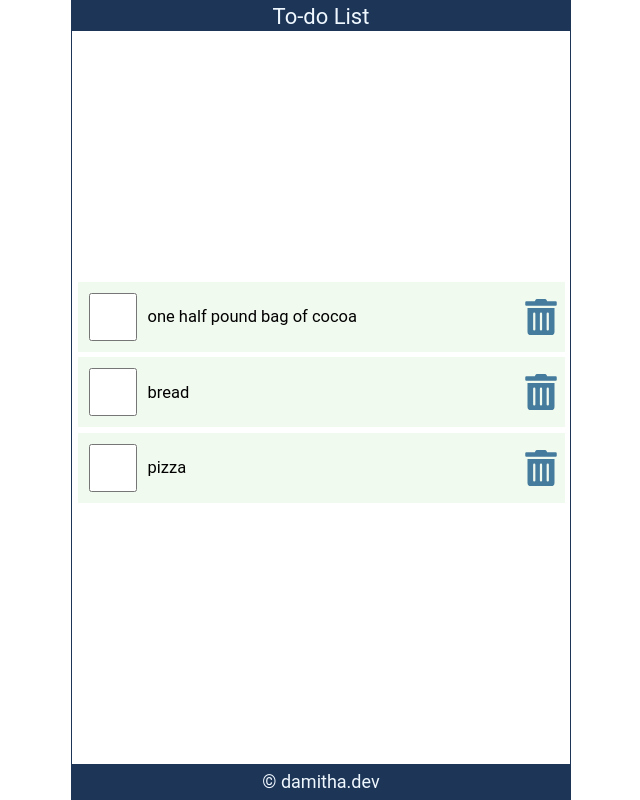
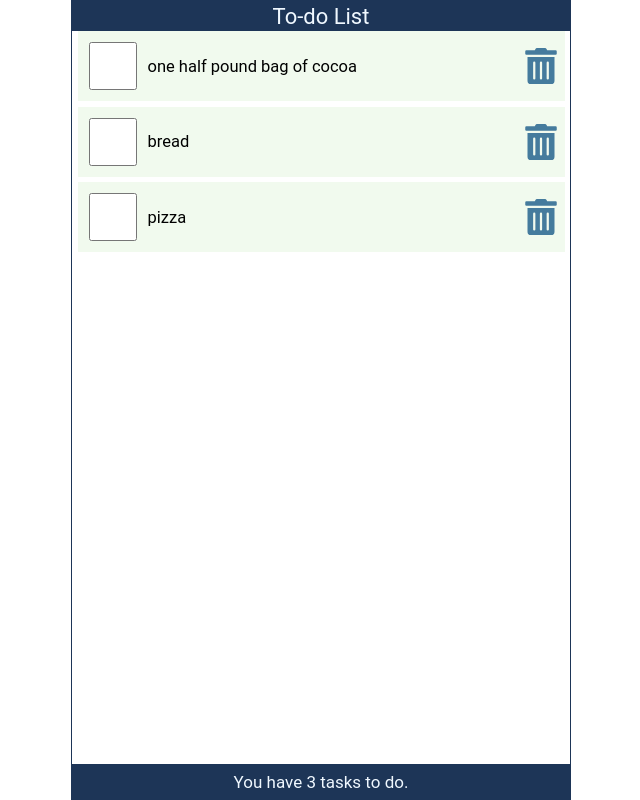
Before and after one commit to damithadev/React-Todo-App, a React (Vite) app: page / in a window 1280 px wide. Shown: the whole page, without its empty margins (319-959 px from the left). Built offline with nearby package versions, Linux system fonts and the light colour scheme.

Commit message:
task count and props updated

```diff
--- a/src/App.jsx
+++ b/src/App.jsx
@@ -5,12 +5,47 @@ import Footer from "./footer";
 import Body from "./body";
 
 function App() {
+  const [items, setItems] = useState([
+    {
+      id: 1,
+      checked: false,
+      item: "one half pound bag of cocoa",
+    },
+    {
+      id: 2,
+      checked: false,
+      item: "bread",
+    },
+    {
+      id: 3,
+      checked: false,
+      item: "pizza",
+    },
+  ]);
+
+  const handleCheck = (id) => {
+    const listItems = items.map((item) =>
+      item.id === id ? { ...item, checked: !item.checked } : item
+    );
+    setItems(listItems);
+    localStorage.setItem("taskList", JSON.stringify(listItems));
+  };
+
+  const handleDelete = (id) => {
+    const listItems = items.filter((item) => item.id !== id);
+    setItems(listItems);
+    localStorage.setItem("taskList", JSON.stringify(listItems));
+  };
+
   return (
     <div className="App">
-      <Header />
-      <Body />
-
-      <Footer />
+      <Header title="To-do List" />
+      <Body
+        items={items}
+        handleCheck={handleCheck}
+        handleDelete={handleDelete}
+      />
+      <Footer length={items.length} />
     </div>
   );
 }
--- a/src/body.jsx
+++ b/src/body.jsx
@@ -1,40 +1,7 @@
 import React from "react";
-import { useState } from "react";
 import { FaTrashAlt } from "react-icons/fa";
 
-const Body = () => {
-  const [items, setItems] = useState([
-    {
-      id: 1,
-      checked: false,
-      item: "one half pound bag of cocoa",
-    },
-    {
-      id: 2,
-      checked: false,
-      item: "bread",
-    },
-    {
-      id: 3,
-      checked: false,
-      item: "pizza",
-    },
-  ]);
-
-  const handleCheck = (id) => {
-    const listItems = items.map((item) =>
-      item.id === id ? { ...item, checked: !item.checked } : item
-    );
-    setItems(listItems);
-    localStorage.setItem("taskList", JSON.stringify(listItems));
-  };
-
-  const handleDelete = (id) => {
-    const listItems = items.filter((item) => item.id !== id);
-    setItems(listItems);
-    localStorage.setItem("taskList", JSON.stringify(listItems));
-  };
-
+const Body = ({ items, handleCheck, handleDelete }) => {
   return (
     <div className="Body">
       {items.length ? (
@@ -61,7 +28,13 @@ const Body = () => {
           ))}
         </ul>
       ) : (
-        <p style={{ fontSize: "17px", textAlign: "center" }}>
+        <p
+          style={{
+            marginTop: "10rem",
+            fontSize: "17px",
+            textAlign: "center",
+          }}
+        >
           Your task list is empty. {<br />}Time to add some tasks and stay
           productive
         </p>
--- a/src/footer.jsx
+++ b/src/footer.jsx
@@ -1,7 +1,13 @@
 import React from "react";
 
-const Footer = () => {
-  return <footer> © damitha.dev</footer>;
+const Footer = ({ length }) => {
+  return (
+    <footer>
+      <p style={{ fontSize: "17px" }}>
+        You have {length} {length === 1 ? "task" : "tasks"} to do.
+      </p>
+    </footer>
+  );
 };
 
 export default Footer;
--- a/src/header.jsx
+++ b/src/header.jsx
@@ -1,7 +1,10 @@
 import React from "react";
 
-const Header = () => {
-  return <header>To-do List</header>;
+const Header = ({ title }) => {
+  return <header>{title}</header>;
 };
 
+Header.defaultProps = {
+  title: "Default Title",
+};
 export default Header;
--- a/src/index.css
+++ b/src/index.css
@@ -60,7 +60,7 @@ footer {
   width: 100%;
   flex: 1;
   justify-content: center;
-  align-items: center;
+  align-items: flex-start;
 }
 
 ul {
```
